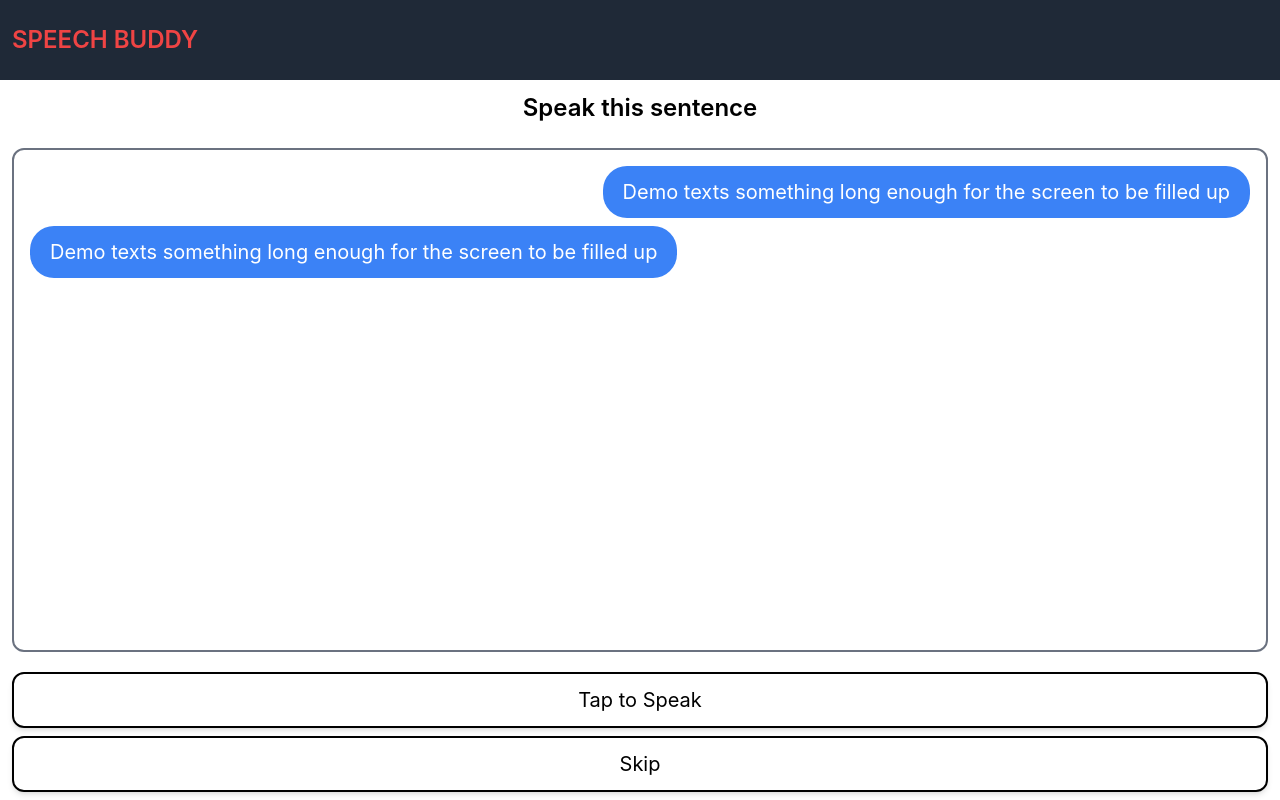
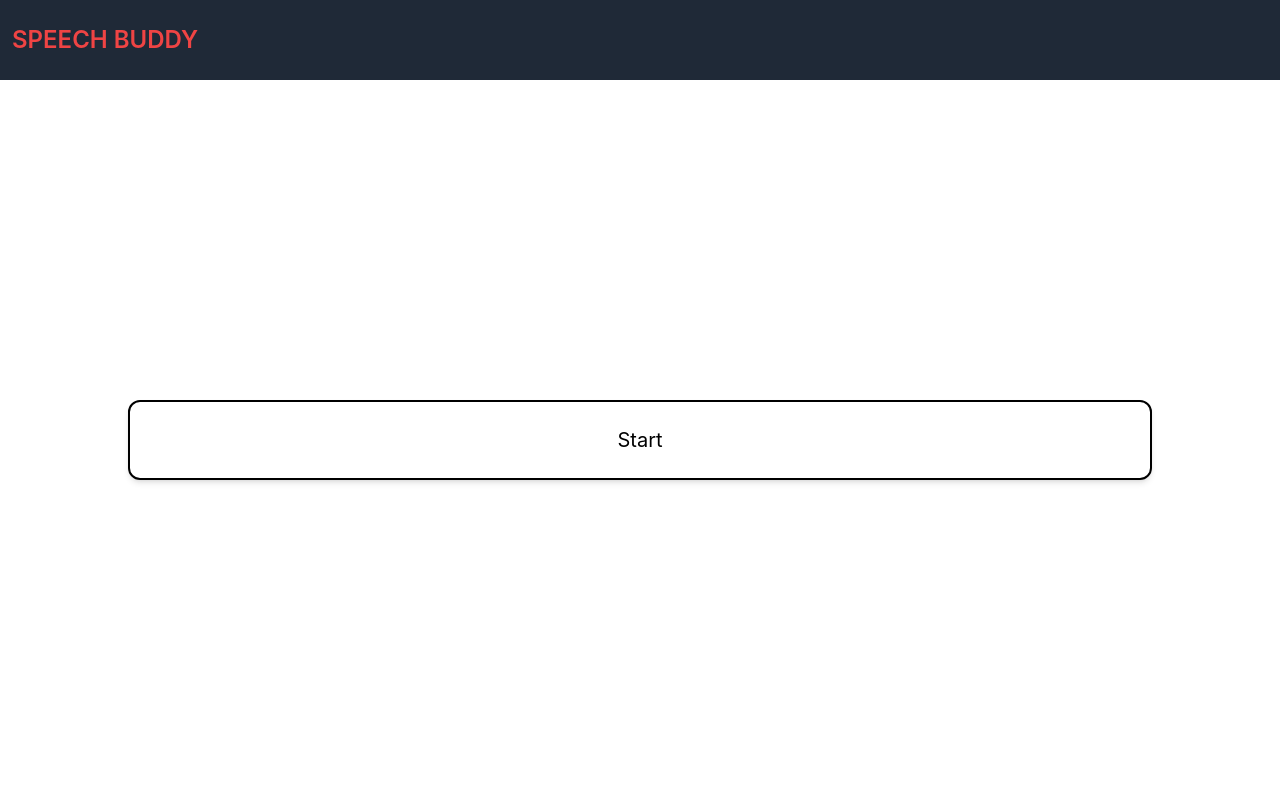
Before and after one commit to uuutsav/speech-buddy-client, a React (Create React App) app: page / in a window 1280 px wide. Built offline with nearby package versions, Linux system fonts and the light colour scheme.

Commit message:
Add Prompt UI, Add Sentence Generation, Add Recoil for state management

```diff
--- a/package.json
+++ b/package.json
@@ -11,6 +11,7 @@
     "react": "^18.2.0",
     "react-dom": "^18.2.0",
     "react-scripts": "5.0.1",
+    "recoil": "^0.7.7",
     "web-vitals": "^2.1.4"
   },
   "scripts": {
--- a/src/App.jsx
+++ b/src/App.jsx
@@ -4,27 +4,49 @@ import './App.css';
 import Navbar from './Components/Navbar';
 import Button from './Components/Button';
 import Prompts from './Components/Prompts';
+import { useSetRecoilState } from 'recoil';
+import { promptsState } from './Atoms/promptsAtom';
 
 const App = () => {
-    const [isStart, setIsStart] = useState(true)
+    const [isStart, setIsStart] = useState(false)
     const [isResponse, setIsResponse] = useState(false)
+    const setPrompts = useSetRecoilState(promptsState)
+
+    const randomSentenceGenerator = async () => {
+        try {
+            const response = await axios.get("http://localhost:5000/api/text/generate")
+            const data = response.data;
+            console.log(data);
+            setPrompts(e =>{
+                const temp = [...e,
+                    data.text
+                ]
+                return temp;
+            })
+            setIsStart(true);
+            setIsResponse(false);
+        } catch (error) {
+            console.warn("Error making get request: ", error)
+        }
+    }
 
     return (
         <div className='App overflow-hidden h-[100vh] '>
             <Navbar />
+
+            {/* Start Screen  */}
+            <div className={` ${isStart ? "hidden" : "flex"} start z-50 h-[90vh] w-[100vw] flex flex-col justify-center items-center `}>
+                <Button text={"Start"} onClickHandler={randomSentenceGenerator} className={`w-[80vw] h-[10vh]`} />
+            </div>
+
             <div id='content' className="content px-3 h-[90vh] flex flex-col justify-between ">
-                <div className={` ${isStart ? "hidden" : "flex"} start z-50 h-[90vh] w-[100vw] flex flex-col justify-center items-center `}>
-                    <Button text={"Start"} className={`w-[80vw] h-[10vh]`} />
-                </div>
-
-
                 <div className="instruction text-center p-3 text-2xl font-semibold">
                     {"Speak this sentence"}
                 </div>
 
                 <div className={`p-2 border-2 border-gray-500 rounded-xl h-[70%] overflow-scroll`}>
-                    <Prompts isResponse={isResponse}/>
-                    <Prompts isResponse={true}/>
+                    <Prompts isResponse={isResponse} />
+                    <Prompts isResponse={true} />
                 </div>
 
                 <div className="buttons">
@@ -32,7 +54,6 @@ const App = () => {
                     <Button text={"Skip"} />
                 </div>
             </div>
-
         </div>
     )
 }
--- /dev/null
+++ b/src/Atoms/promptsAtom.js
@@ -0,0 +1,6 @@
+import { atom } from "recoil";
+
+export const promptsState = atom({
+    key: 'promptsState',
+    default: [],
+});
--- a/src/Components/Prompts.jsx
+++ b/src/Components/Prompts.jsx
@@ -1,13 +1,23 @@
-import React, { useState } from 'react'
+import React, { useEffect, useState } from 'react'
+import { useRecoilState } from 'recoil';
+import { promptsState } from '../Atoms/promptsAtom';
 
 const Prompts = ({ isResponse }) => {
+    const [prompts, setPrompts] = useRecoilState(promptsState);
     const [text, setText] = useState("Demo texts something long enough for the screen to be filled up");
+
+    useEffect(() => {
+        setText(prompts[prompts.length -1]);
+        console.log("text: ", text)
+    }, [prompts])
 
     return (
         <div className="div m-2 flex">
 
             <div className={`${isResponse ? "" : "ml-auto"} px-5 py-3  min-h-[3rem] max-w-[80%] inline-block items-center bg-blue-500 rounded-3xl `}>
-                <h3 className='text-xl text-white inline-block '>{text}</h3>
+                <h3 className='text-xl text-white inline-block '>
+                    {text}
+                </h3>
             </div>
         </div>
     )
--- a/src/index.js
+++ b/src/index.js
@@ -3,12 +3,15 @@ import ReactDOM from 'react-dom/client';
 import './index.css';
 import App from './App';
 import reportWebVitals from './reportWebVitals';
+import { RecoilRoot } from 'recoil';
 
 const root = ReactDOM.createRoot(document.getElementById('root'));
 root.render(
-  <React.StrictMode>
-    <App />
-  </React.StrictMode>
+  // <React.StrictMode>
+    <RecoilRoot>
+      <App />
+    </RecoilRoot>
+  // /* </React.StrictMode> */
 );
 
 // If you want to start measuring performance in your app, pass a function
```
Also changed, not shown: 1 other file (tests, documents, lock files or other folders).
